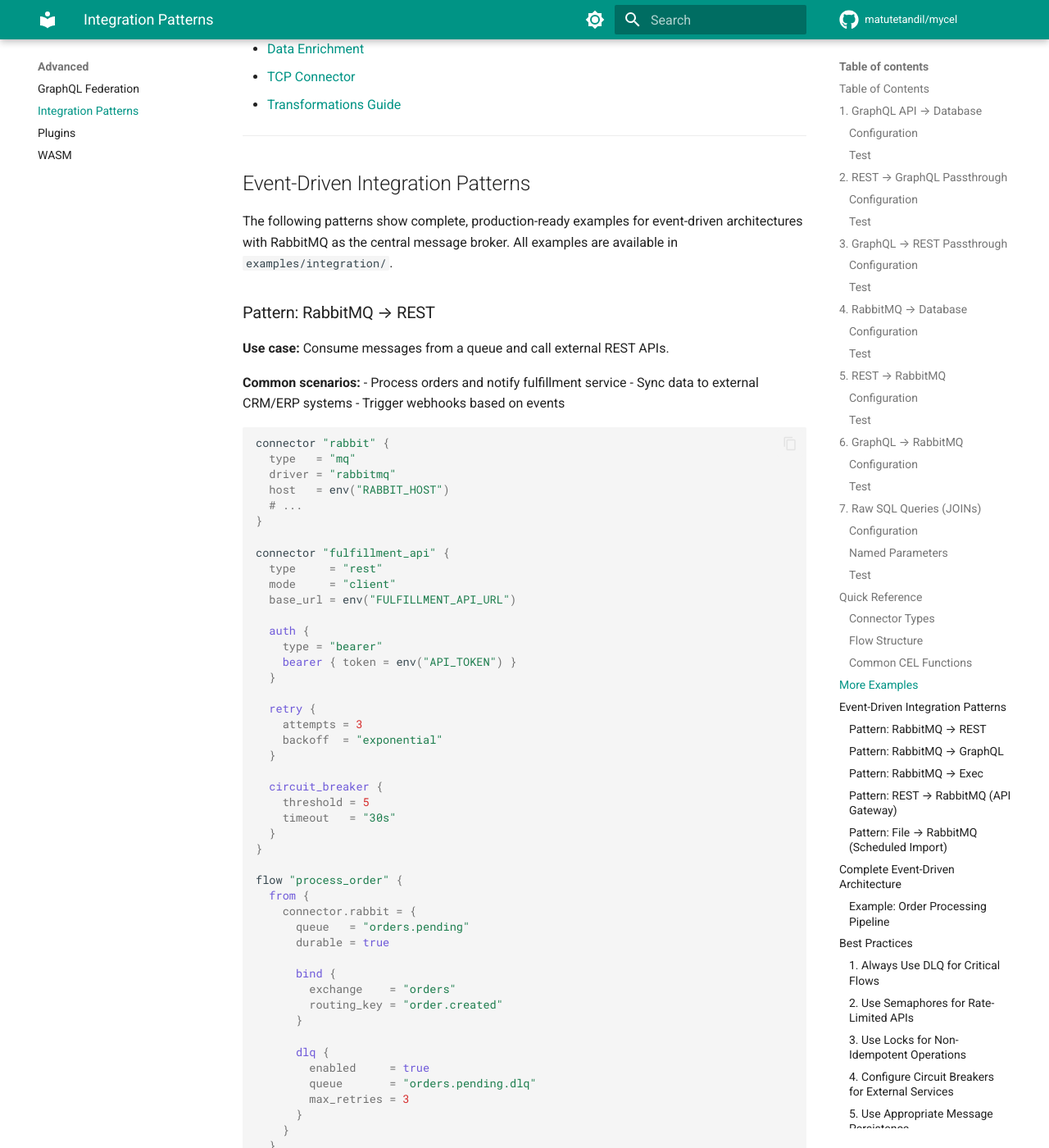
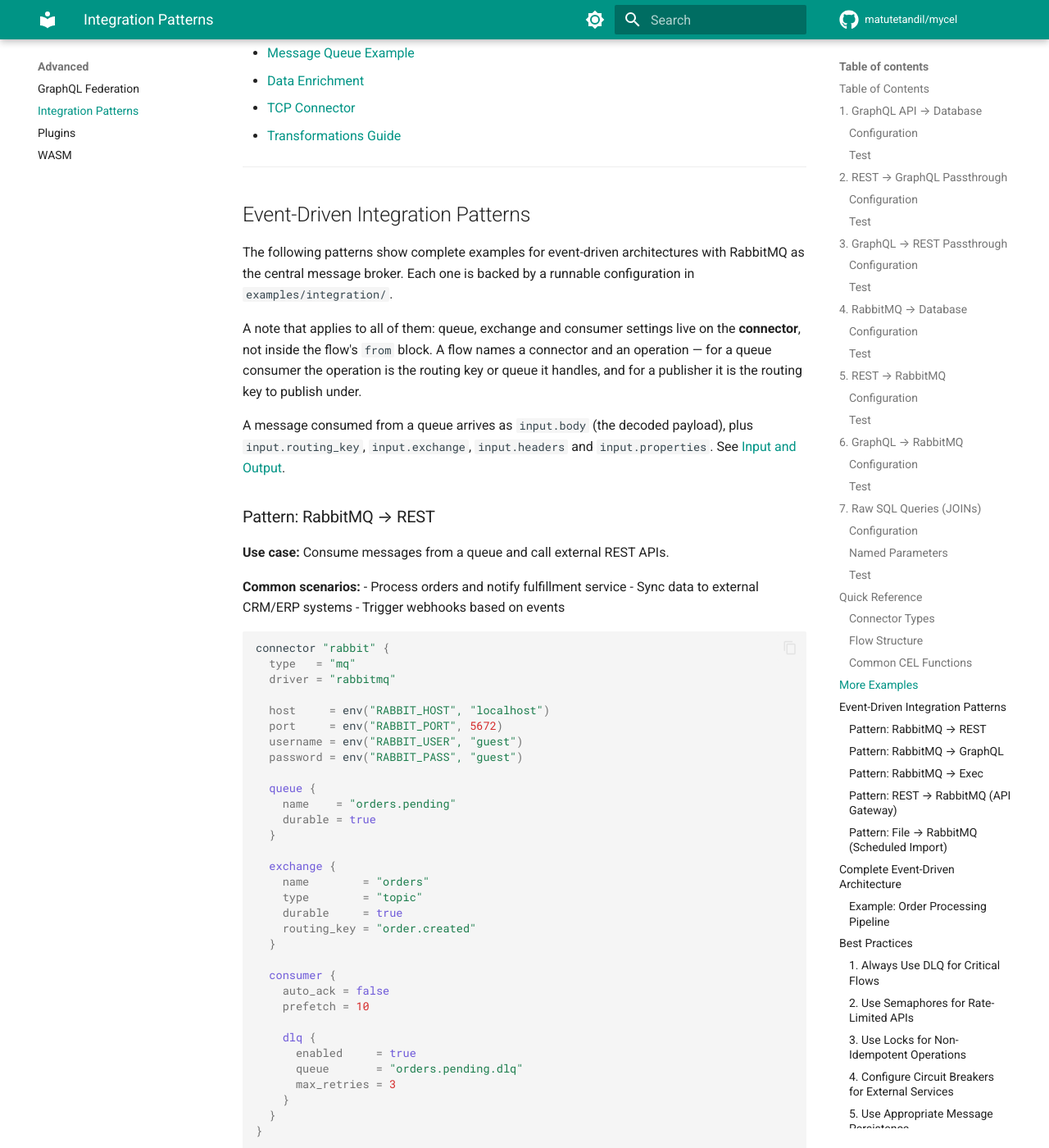
Before and after one commit to matutetandil/mycel, an MkDocs documentation site: the page built from docs/advanced/integration-patterns.md, in a window 1280 px wide and 1400 px high, scrolled down 23251 px. Shown: the whole window at 82% size. Built offline with MkDocs 1.6.1 and Material for MkDocs 9.7.7, drawn with Linux system fonts in a browser that asks for light colours; comment, search, counter and statistics services are not loaded; some of the changed text lies outside the part shown.

Commit message:
Rewrite the integration patterns page against what runs
The second half of the page described a language that has not existed for
several releases. `connector.rabbit = { queue = ..., bind {}, dlq {} }`
appeared twenty-seven times in place of `connector` + `operation`, and it is
a hard HCL parse error, not a Mycel-level one — none of those snippets ever
loaded. Alongside it: a `foreach` block and a `response { status, body }`
block that were never implemented, queue and DLQ settings written inside the
flow when they belong to the connector, `rate_limit` and `circuit_breaker`
on a connector when one is a service block and the other an aspect, and
`semaphore { permits }` when the attribute is `max_permits`.

Rewritten against the runnable configurations in examples/integration/,
which is what the page already told the reader to go and look at. Every
block now goes through the parser; what remains rejected is three fragments
that are deliberately not whole files.

Two things in the first half as well: an API-key `auth` block using
`header`/`key` rather than `api_key_header`/`api_key`, a `params { ... }`
placeholder in the flow-structure template that does not parse, and the
RabbitMQ section reading the payload as `input.field` when a queue message
arrives under `input.body`.

````diff
--- a/docs/advanced/integration-patterns.md
+++ b/docs/advanced/integration-patterns.md
@@ -337,9 +337,9 @@
   base_url = "https://api.example.com"
 
   auth {
-    type   = "api_key"
-    header = "X-API-Key"
-    key    = env("USERS_API_KEY")
+    type           = "api_key"
+    api_key_header = "X-API-Key"
+    api_key        = env("USERS_API_KEY")
   }
 
   timeout = "30s"
@@ -535,10 +535,10 @@
   }
 
   transform {
-    id           = "input.order_id"
-    product      = "input.product"
-    quantity     = "input.quantity"
-    customer     = "input.customer.email"
+    id           = "input.body.order_id"
+    product      = "input.body.product"
+    quantity     = "input.body.quantity"
+    customer     = "input.body.customer.email"
     status       = "'pending'"
     received_at  = "now()"
   }
@@ -557,10 +557,10 @@
   }
 
   transform {
-    order_id   = "input.order_id"
-    email      = "input.customer.email"
+    order_id   = "input.body.order_id"
+    email      = "input.body.customer.email"
     subject    = "'New Order Received'"
-    message    = "'Your order ' + input.order_id + ' has been received.'"
+    message    = "'Your order ' + input.body.order_id + ' has been received.'"
     created_at = "now()"
   }
 
@@ -1149,8 +1149,10 @@
   # Optional: enrich from external services
   enrich "name" {
     connector = "other_connector"
-    operation = "..."
-    params { ... }
+    operation = "GET /lookup"
+    params {
+      id = "input.id"
+    }
   }
 
   # Optional: transform data
@@ -1205,10 +1207,13 @@
 - [Transformations Guide](../core-concepts/transforms.md)
 
 ---
-
 ## Event-Driven Integration Patterns
 
-The following patterns show complete, production-ready examples for event-driven architectures with RabbitMQ as the central message broker. All examples are available in `examples/integration/`.
+The following patterns show complete examples for event-driven architectures with RabbitMQ as the central message broker. Each one is backed by a runnable configuration in `examples/integration/`.
+
+A note that applies to all of them: queue, exchange and consumer settings live on the **connector**, not inside the flow's `from` block. A flow names a connector and an operation — for a queue consumer the operation is the routing key or queue it handles, and for a publisher it is the routing key to publish under.
+
+A message consumed from a queue arrives as `input.body` (the decoded payload), plus `input.routing_key`, `input.exchange`, `input.headers` and `input.properties`. See [Input and Output](../core-concepts/input-and-output.md).
 
 ### Pattern: RabbitMQ → REST
 
@@ -1223,58 +1228,63 @@
 connector "rabbit" {
   type   = "mq"
   driver = "rabbitmq"
-  host   = env("RABBIT_HOST")
-  # ...
+
+  host     = env("RABBIT_HOST", "localhost")
+  port     = env("RABBIT_PORT", 5672)
+  username = env("RABBIT_USER", "guest")
+  password = env("RABBIT_PASS", "guest")
+
+  queue {
+    name    = "orders.pending"
+    durable = true
+  }
+
+  exchange {
+    name        = "orders"
+    type        = "topic"
+    durable     = true
+    routing_key = "order.created"
+  }
+
+  consumer {
+    auto_ack = false
+    prefetch = 10
+
+    dlq {
+      enabled     = true
+      queue       = "orders.pending.dlq"
+      max_retries = 3
+    }
+  }
 }
 
 connector "fulfillment_api" {
-  type     = "rest"
-  mode     = "client"
+  type     = "http"
   base_url = env("FULFILLMENT_API_URL")
+  timeout  = "30s"
 
   auth {
-    type = "bearer"
-    bearer { token = env("API_TOKEN") }
-  }
-
-  retry {
-    attempts = 3
-    backoff  = "exponential"
-  }
-
-  circuit_breaker {
-    threshold = 5
-    timeout   = "30s"
+    type  = "bearer"
+    token = env("API_TOKEN")
   }
 }
 
 flow "process_order" {
   from {
-    connector.rabbit = {
-      queue   = "orders.pending"
-      durable = true
-
-      bind {
-        exchange    = "orders"
-        routing_key = "order.created"
-      }
-
-      dlq {
-        enabled     = true
-        queue       = "orders.pending.dlq"
-        max_retries = 3
-      }
-    }
+    connector = "rabbit"
+    operation = "orders.pending"
   }
 
   transform {
     external_id = "input.body.order_id"
     customer    = "input.body.customer"
     items       = "input.body.items"
-  }
-
-  to {
-    connector.fulfillment_api = "POST /v1/shipments"
+    priority    = "input.body.priority == 'express' ? 'high' : 'normal'"
+  }
+
+  to {
+    connector = "fulfillment_api"
+    operation = "POST /v1/shipments"
   }
 }
 ```
@@ -1292,46 +1302,31 @@
 - Sync user data to Hasura/Apollo backend
 - Trigger mutations based on domain events
 
+The transform builds the mutation's variables; the `to` block names the operation on the remote schema.
+
 ```hcl
 connector "inventory_graphql" {
   type     = "graphql"
   mode     = "client"
   endpoint = env("INVENTORY_GRAPHQL_URL")
-
-  auth {
-    type = "bearer"
-    bearer { token = env("GRAPHQL_TOKEN") }
-  }
+  timeout  = "30s"
 }
 
 flow "update_inventory" {
   from {
-    connector.rabbit = {
-      queue   = "inventory.updates"
-      durable = true
-
-      bind {
-        exchange    = "inventory"
-        routing_key = "stock.changed"
-      }
-    }
-  }
-
-  to {
-    connector.inventory_graphql = {
-      query = <<GRAPHQL
-        mutation UpdateStock($sku: String!, $quantity: Int!) {
-          updateInventory(input: { sku: $sku, quantity: $quantity }) {
-            success
-            inventory { id, sku, quantity }
-          }
-        }
-      GRAPHQL
-      variables {
-        sku      = "${input.body.sku}"
-        quantity = "${input.body.new_quantity}"
-      }
-    }
+    connector = "rabbit"
+    operation = "inventory.updates"
+  }
+
+  transform {
+    sku       = "input.body.sku"
+    quantity  = "input.body.new_quantity"
+    warehouse = "input.body.warehouse_id"
+  }
+
+  to {
+    connector = "inventory_graphql"
+    operation = "updateInventory"
   }
 }
 ```
@@ -1350,43 +1345,45 @@
 - Execute legacy system integrations
 - Trigger batch jobs
 
-```hcl
-connector "exec" {
-  type        = "exec"
-  working_dir = "/app/scripts"
-  timeout     = "5m"
-  shell       = "/bin/bash"
+The command belongs to the connector, so one connector describes one script. The semaphore caps how many run at once.
+
+```hcl
+connector "image_processor" {
+  type   = "exec"
+  driver = "local"
+
+  command       = "./process_image.sh"
+  working_dir   = env("SCRIPTS_DIR", "/app/scripts")
+  timeout       = "3m"
+  shell         = "/bin/bash"
+  input_format  = "json"
+  output_format = "json"
 }
 
 flow "process_image" {
-  # Limit concurrent image processing
+  # At most three images being processed at any moment.
   semaphore {
-    key     = "image_processing"
-    permits = 3
-    storage = "memory"
-    on_fail = "wait"
-  }
-
-  from {
-    connector.rabbit = {
-      queue = "images.processing"
-      bind {
-        exchange    = "images"
-        routing_key = "image.*"
-      }
+    storage {
+      driver = "memory"
     }
-  }
-
-  to {
-    connector.exec = {
-      command = "./process_image.sh"
-      args    = [
-        "${input.body.source_path}",
-        "${input.body.dest_path}",
-        "${input.body.operation}"
-      ]
-      timeout = "3m"
-    }
+    key         = "'image_processing'"
+    max_permits = 3
+    timeout     = "5m"
+  }
+
+  from {
+    connector = "rabbit"
+    operation = "images.processing"
+  }
+
+  transform {
+    source_path = "input.body.source_path"
+    dest_path   = "input.body.dest_path"
+    operation   = "input.body.operation"
+  }
+
+  to {
+    connector = "image_processor"
   }
 }
 ```
@@ -1404,22 +1401,33 @@
 - Webhook receivers that queue events for async processing
 - Command endpoints that trigger background jobs
 
-```hcl
+A REST request arrives flattened onto `input` — path parameters, query parameters and body fields all at the top level — so a `:provider` in the route is read as `input.provider`.
+
+```hcl
+service {
+  name = "api-gateway"
+
+  rate_limit {
+    enabled             = true
+    requests_per_second = 1000
+    burst               = 200
+    key_extractor       = "ip"
+  }
+}
+
 connector "api" {
   type = "rest"
   mode = "server"
-  port = 8080
-
-  rate_limit {
-    requests = 1000
-    window   = "1m"
-    by       = "ip"
-  }
+  port = env("API_PORT", 8080)
 }
 
 connector "rabbit" {
   type   = "mq"
   driver = "rabbitmq"
+
+  host     = env("RABBIT_HOST", "localhost")
+  username = env("RABBIT_USER", "guest")
+  password = env("RABBIT_PASS", "guest")
 
   exchange {
     name    = "events"
@@ -1430,7 +1438,8 @@
 
 flow "create_order" {
   from {
-    connector.api = "POST /orders"
+    connector = "api"
+    operation = "POST /orders"
   }
 
   transform {
@@ -1441,48 +1450,40 @@
   }
 
   to {
-    connector.rabbit = {
-      exchange    = "events"
-      routing_key = "order.created"
-      persistent  = true
-
-      headers {
-        "x-request-id" = "${context.request_id}"
-      }
-    }
-  }
-
+    connector  = "rabbit"
+    operation  = "order.created"
+    persistent = true
+  }
+
+  # The response block shapes what the caller gets back. Each field is a CEL
+  # expression, and `output` here is what the destination returned.
   response {
-    status = 202
-    body = {
-      message  = "Order received"
-      order_id = "${output.order_id}"
-    }
+    message  = "'Order received'"
+    order_id = "output.order_id"
   }
 }
 
 flow "receive_webhook" {
   from {
-    connector.api = "POST /webhooks/:provider"
+    connector = "api"
+    operation = "POST /webhooks/:provider"
   }
 
   transform {
     provider   = "input.provider"
     event_type = "input.headers['x-event-type']"
-    payload    = "input.body"
-  }
-
-  to {
-    connector.rabbit = {
-      exchange    = "events"
-      routing_key = "'webhook.' + output.provider + '.' + output.event_type"
-      persistent  = true
-    }
+    payload    = "input"
+    created_at = "now()"
+  }
+
+  to {
+    connector  = "rabbit"
+    operation  = "webhook.received"
+    persistent = true
   }
 
   response {
-    status = 200
-    body   = { received = true }
+    received = "true"
   }
 }
 ```
@@ -1493,23 +1494,31 @@
 
 ### Pattern: File → RabbitMQ (Scheduled Import)
 
-**Use case:** Read files periodically and publish content to queue.
+**Use case:** Read files periodically and publish content to a queue.
 
 **Common scenarios:**
 - Process drop folders (CSV imports, data feeds)
 - Watch for new files and trigger processing
 - Batch file processing on schedule
-- Log file tailing and event streaming
+
+A flow with a `when` attribute runs on a cron schedule instead of waiting for an event. A file source sets `input._path`, `input._name` and `input._event`; a multi-row file such as a CSV also sets `input.rows`, while a single-row file is flattened onto `input` directly.
 
 ```hcl
 connector "files" {
-  type      = "file"
-  base_path = "/data"
+  type = "file"
+
+  base_path   = env("FILES_BASE_PATH", "/data")
+  format      = "csv"
+  create_dirs = true
 }
 
 connector "rabbit" {
   type   = "mq"
   driver = "rabbitmq"
+
+  host     = env("RABBIT_HOST", "localhost")
+  username = env("RABBIT_USER", "guest")
+  password = env("RABBIT_PASS", "guest")
 
   exchange {
     name    = "imports"
@@ -1518,63 +1527,49 @@
   }
 }
 
+# Every day at 6am.
 flow "process_daily_import" {
-  when = "0 6 * * *"  # Every day at 6am
-
-  from {
-    connector.files = {
-      path   = "imports/daily/*.csv"
-      format = "csv"
-      glob   = true
-
-      csv {
-        delimiter = ","
-        header    = true
-      }
-
-      on_success { move_to = "imports/archive/" }
-      on_error   { move_to = "imports/failed/" }
-    }
-  }
-
-  foreach "row" in "input.rows" {
-    transform {
-      record_id   = "row.id ?? uuid()"
-      data        = "row"
-      source      = "input.file_name"
-      imported_at = "now()"
-    }
-
-    to {
-      connector.rabbit = {
-        exchange    = "imports"
-        routing_key = "import.daily.record"
-        persistent  = true
-      }
-    }
-  }
-}
-
+  when = "0 6 * * *"
+
+  from {
+    connector = "files"
+    operation = "imports/daily/*.csv"
+  }
+
+  transform {
+    batch_id    = "uuid()"
+    source      = "input._name"
+    rows        = "input.rows"
+    row_count   = "size(input.rows)"
+    imported_at = "now()"
+  }
+
+  to {
+    connector  = "rabbit"
+    operation  = "import.daily.batch"
+    persistent = true
+  }
+}
+
+# A watcher publishes one message per file as it lands.
 flow "watch_drop_folder" {
-  when = "@every 30s"
-
-  from {
-    connector.files = {
-      path = "dropbox/*.json"
-      glob = true
-
-      filter {
-        newer_than = "30s"
-      }
-    }
-  }
-
-  to {
-    connector.rabbit = {
-      exchange    = "imports"
-      routing_key = "file.dropped"
-      persistent  = true
-    }
+  from {
+    connector = "files"
+    operation = "dropbox/*.json"
+  }
+
+  transform {
+    file_id      = "uuid()"
+    file_name    = "input._name"
+    file_path    = "input._path"
+    event        = "input._event"
+    processed_at = "now()"
+  }
+
+  to {
+    connector  = "rabbit"
+    operation  = "file.dropped"
+    persistent = true
   }
 }
 ```
@@ -1608,59 +1603,111 @@
 
 ### Example: Order Processing Pipeline
 
-```hcl
-# 1. Receive order via API
+Five flows, each consuming what the previous one published. The stages are wired
+by routing key, so no flow knows about the next one.
+
+```hcl
+# 1. Receive the order over HTTP and publish it.
 flow "receive_order" {
-  from { connector.api = "POST /orders" }
-  to {
-    connector.rabbit = {
-    exchange         = "orders",
-    routing_key      = "order.received" }
-  }
-}
-
-# 2. Validate inventory
+  from {
+    connector = "api"
+    operation = "POST /orders"
+  }
+
+  transform {
+    order_id   = "input.order_id ?? uuid()"
+    customer   = "input.customer"
+    items      = "input.items"
+    received_at = "now()"
+  }
+
+  to {
+    connector  = "rabbit"
+    operation  = "order.received"
+    persistent = true
+  }
+}
+
+# 2. Reserve stock through the inventory service.
 flow "validate_inventory" {
   from {
-    connector.rabbit = {
-    queue            = "orders.validation" }
-  }
-  to {
-    connector.inventory_graphql = {
-    query                       = "..." }
-  }
-}
-
-# 3. Process payment
+    connector = "rabbit"
+    operation = "order.received"
+  }
+
+  transform {
+    orderId = "input.body.order_id"
+    items   = "input.body.items"
+  }
+
+  to {
+    connector = "inventory_graphql"
+    operation = "reserveStock"
+  }
+}
+
+# 3. Charge the customer. The lock keeps a redelivered message from
+#    charging twice.
 flow "process_payment" {
-  from {
-    connector.rabbit = {
-    queue            = "orders.payment" }
-  }
-  to   { connector.payment_api = "POST /v1/charges" }
-}
-
-# 4. Generate invoice PDF
+  lock {
+    storage {
+      driver = "redis"
+      url    = env("REDIS_URL", "redis://localhost:6379")
+    }
+    key     = "'payment:' + input.body.order_id"
+    timeout = "5m"
+  }
+
+  from {
+    connector = "rabbit"
+    operation = "order.validated"
+  }
+
+  transform {
+    amount   = "input.body.total"
+    currency = "input.body.currency ?? 'USD'"
+    customer = "input.body.customer_id"
+  }
+
+  to {
+    connector = "payment_api"
+    operation = "POST /v1/charges"
+  }
+}
+
+# 4. Generate the invoice PDF.
 flow "generate_invoice" {
   from {
-    connector.rabbit = {
-    queue            = "orders.invoice" }
-  }
-  to {
-    connector.exec = {
-    command        = "./generate_invoice.py" }
-  }
-}
-
-# 5. Notify customer
+    connector = "rabbit"
+    operation = "order.paid"
+  }
+
+  transform {
+    order_id = "input.body.order_id"
+    customer = "input.body.customer"
+    total    = "input.body.total"
+  }
+
+  to {
+    connector = "invoice_generator"
+  }
+}
+
+# 5. Tell the customer.
 flow "send_notification" {
   from {
-    connector.rabbit = {
-    queue            = "orders.notify" }
-  }
-  to {
-    connector.email = {
-    to              = "${input.body.customer.email}" }
+    connector = "rabbit"
+    operation = "order.invoiced"
+  }
+
+  transform {
+    to      = "input.body.customer.email"
+    subject = "'Your order ' + input.body.order_id"
+    body    = "'Thanks! Your invoice is attached.'"
+  }
+
+  to {
+    connector = "email"
   }
 }
 ```
@@ -1671,10 +1718,23 @@
 
 ### 1. Always Use DLQ for Critical Flows
 
-```hcl
-from {
-  connector.rabbit = {
-    queue = "critical.queue"
+A message that keeps failing has to go somewhere other than back onto the queue.
+The dead-letter queue is configured on the consumer, alongside the retry count
+that decides when a message has failed enough times.
+
+```hcl
+connector "rabbit" {
+  type   = "mq"
+  driver = "rabbitmq"
+  host   = env("RABBIT_HOST", "localhost")
+
+  queue {
+    name    = "critical.queue"
+    durable = true
+  }
+
+  consumer {
+    auto_ack = false
 
     dlq {
       enabled     = true
@@ -1694,12 +1754,26 @@
       driver = "redis"
       url    = env("REDIS_URL", "redis://localhost:6379")
     }
-    key     = "external_api"
-    permits = 5  # Max 5 concurrent calls
-  }
-  # ...
-}
-```
+    key         = "'external_api'"
+    max_permits = 5           # At most five concurrent calls
+    timeout     = "30s"       # How long to wait for a permit
+  }
+
+  from {
+    connector = "rabbit"
+    operation = "api.calls"
+  }
+
+  to {
+    connector = "external_api"
+    operation = "POST /v1/items"
+  }
+}
+```
+
+`key` is a CEL expression, which is why the constant above is quoted twice —
+once for HCL, once for CEL. Make it depend on the message to get one permit
+pool per tenant, account or resource.
 
 ### 3. Use Locks for Non-Idempotent Operations
 
@@ -1712,21 +1786,35 @@
     }
     key     = "'payment:' + input.body.payment_id"
     timeout = "5m"
-  }
-  # ...
+    wait    = false           # Fail fast rather than queue behind the holder
+  }
+
+  from {
+    connector = "rabbit"
+    operation = "payments.pending"
+  }
+
+  to {
+    connector = "payment_api"
+    operation = "POST /v1/charges"
+  }
 }
 ```
 
 ### 4. Configure Circuit Breakers for External Services
 
-```hcl
-connector "external_api" {
-  type = "rest"
+A circuit breaker is an aspect, so one declaration covers every flow whose name
+matches — you do not repeat it per flow.
+
+```hcl
+aspect "protect_external_calls" {
+  when = "around"
+  on   = ["call_*", "sync_*"]
 
   circuit_breaker {
-    threshold         = 5
-    timeout           = "30s"
-    success_threshold = 2
+    failure_threshold = 5      # Consecutive failures that open the circuit
+    success_threshold = 2      # Successes needed to close it again
+    timeout           = "30s"  # How long it stays open before a trial call
   }
 }
 ```
@@ -1734,17 +1822,19 @@
 ### 5. Use Appropriate Message Persistence
 
 ```hcl
-# Critical messages - persistent
+# Critical messages — survive a broker restart.
 to {
-  connector.rabbit = {
-    persistent = true  # Survives broker restart
-  }
-}
-
-# Ephemeral messages - non-persistent
+  connector  = "rabbit"
+  operation  = "order.created"
+  persistent = true
+}
+```
+
+```hcl
+# Ephemeral messages — faster, lost on restart.
 to {
-  connector.rabbit = {
-    persistent = false  # Faster, but lost on restart
-  }
-}
-```
+  connector  = "rabbit"
+  operation  = "metrics.sample"
+  persistent = false
+}
+```
````
Also changed, not shown: CHANGELOG.md (+2 -0 lines).
